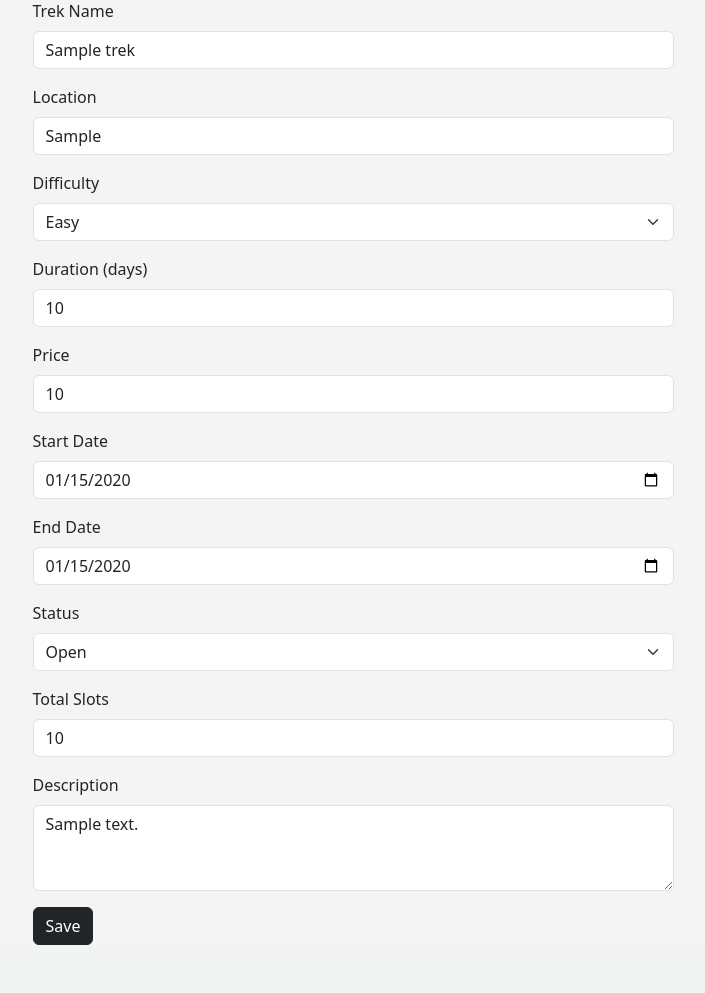
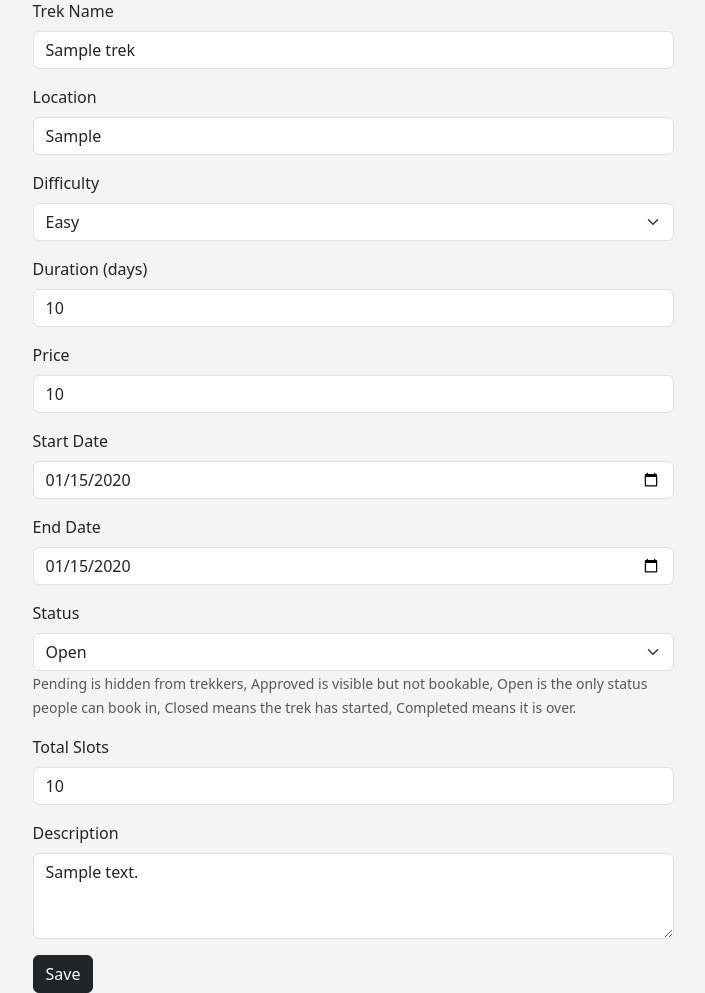
Before and after one commit to GuptaOum/trek-app, a Flask app: page /admin/trek/edit/1 in a window 1280 px wide. Shown: the part 174-1167 px from the top of the page, without its empty margins (287-992 px from the left). Before the commit the page ends 1119 px from the top, so only its background shows below. Run offline with Flask 3, Linux system fonts and the light colour scheme; the visitor is signed in with stand-in values (Sample User, id 1); tables that the repository leaves empty hold one stand-in row (values such as "Sample post").

Commit message:
Explain the two kinds of status in the app
The trek status and the booking status use similar words for different things, so the admin form, the guide screen and the trekker dashboard now say in plain words what each value means, and the README has a short section on it.

```diff
--- a/templates/staff_trek.html
+++ b/templates/staff_trek.html
@@ -23,6 +23,10 @@
                     <option value="Closed" {% if trek.status == 'Closed' %}selected{% endif %}>Closed, trek started</option>
                     <option value="Completed" {% if trek.status == 'Completed' %}selected{% endif %}>Completed</option>
                 </select>
+                <small class="text-muted">
+                    Open means people can still book. Closed stops new bookings once the trek starts.
+                    Completed also marks everyone on the list as Completed.
+                </small>
             </div>
             <button class="btn btn-dark">Update</button>
         </form>
--- a/templates/trek_form.html
+++ b/templates/trek_form.html
@@ -53,6 +53,11 @@
                     <option value="Closed" {% if trek.status == 'Closed' %}selected{% endif %}>Closed</option>
                     <option value="Completed" {% if trek.status == 'Completed' %}selected{% endif %}>Completed</option>
                 </select>
+                <small class="text-muted">
+                    Pending is hidden from trekkers, Approved is visible but not bookable,
+                    Open is the only status people can book in, Closed means the trek has started,
+                    Completed means it is over.
+                </small>
             </div>
             {% endif %}
             <div class="mb-3">
--- a/templates/user_dashboard.html
+++ b/templates/user_dashboard.html
@@ -13,6 +13,10 @@
     </div>
 </div>
 <h3>Booked Treks</h3>
+<p class="text-muted">
+    Trek Status is where the trek itself has reached. Booking Status is your own seat:
+    Booked means it is held for you, Cancelled means you gave it up, and Completed means you have been on it.
+</p>
 <div class="table-responsive">
 <table class="table table-bordered align-middle">
 <thead>
```
Also changed, not shown: README.md.
